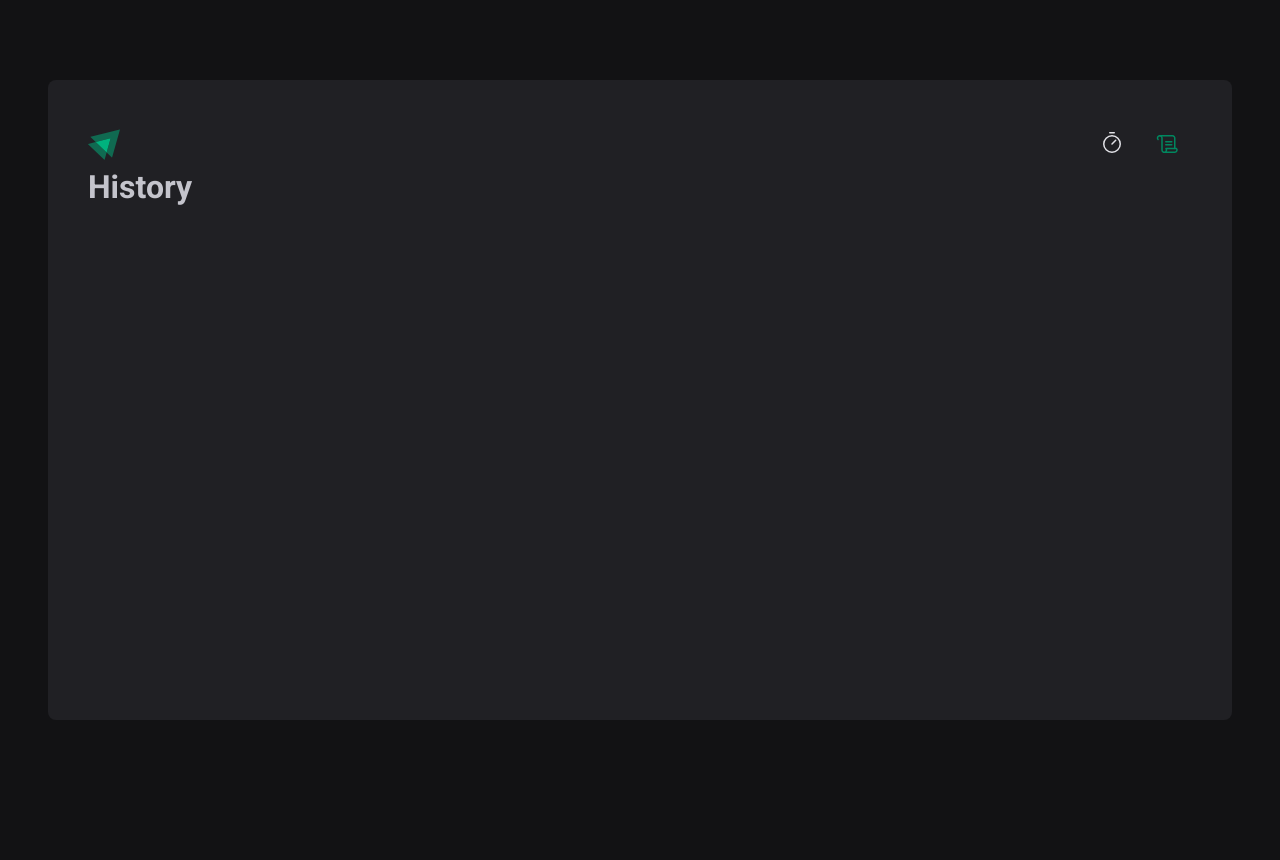
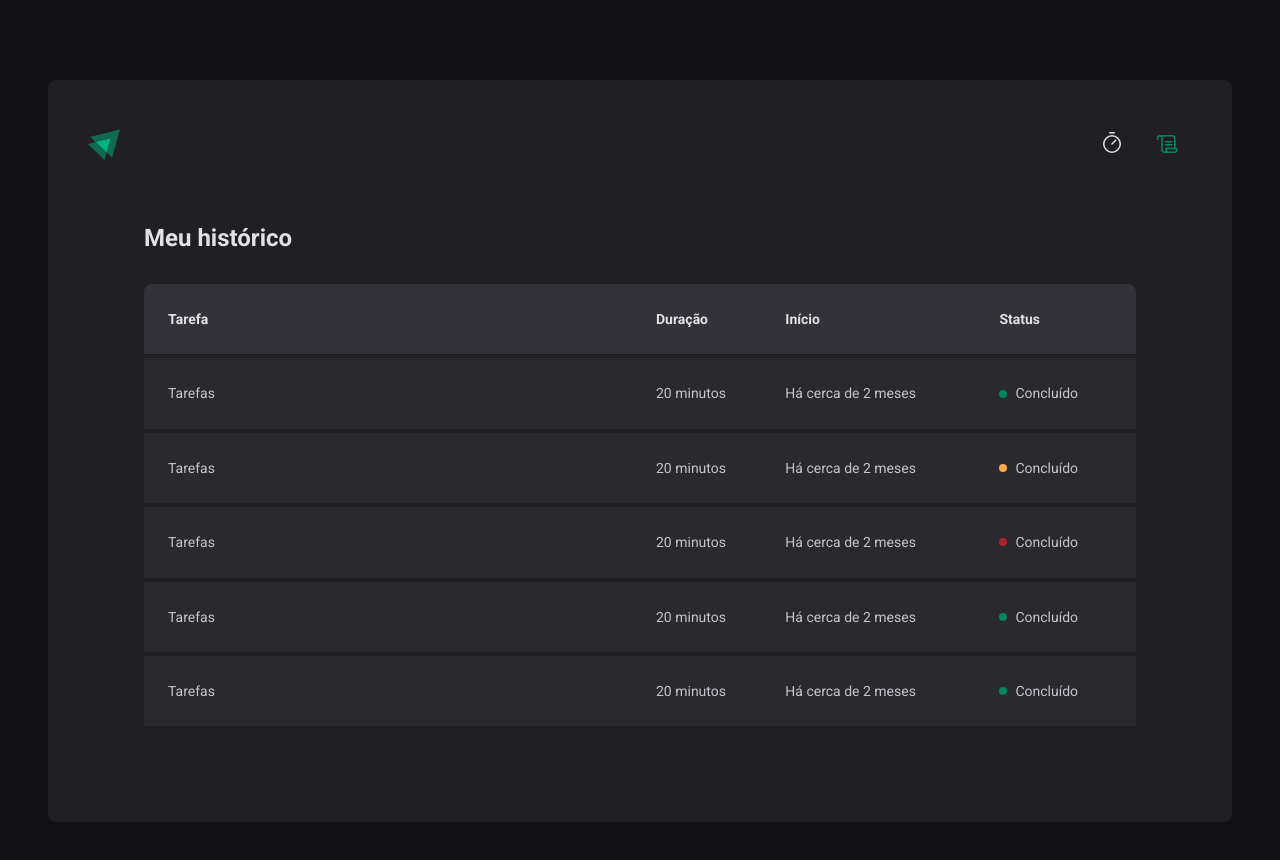
Before and after one commit to LucasMagnago/02-ignite-timer, a React (Vite) app: page /history in a window 1280 px wide. Shown: the top 860 px of the page. Before the commit the page ends 800 px from the top, so only its background shows below. Built offline with nearby package versions, Linux system fonts and the light colour scheme.

Commit message:
validando formulário com react hook form e zod

```diff
--- a/package.json
+++ b/package.json
@@ -10,11 +10,14 @@
     "preview": "vite preview"
   },
   "dependencies": {
+    "@hookform/resolvers": "^3.3.4",
     "phosphor-react": "^1.4.1",
     "react": "^18.2.0",
     "react-dom": "^18.2.0",
+    "react-hook-form": "^7.51.2",
     "react-router-dom": "^6.22.3",
-    "styled-components": "^6.1.8"
+    "styled-components": "^6.1.8",
+    "zod": "^3.22.4"
   },
   "devDependencies": {
     "@rocketseat/eslint-config": "^2.2.2",
--- a/src/pages/History.tsx
+++ /dev/null
@@ -1,3 +0,0 @@
-export function History() {
-  return <h1>History</h1>
-}
--- /dev/null
+++ b/src/pages/History/index.tsx
@@ -0,0 +1,64 @@
+import { HistoryContainer, HistoryList, Status } from './styles'
+
+export function History() {
+  return (
+    <HistoryContainer>
+      <h1>Meu histórico</h1>
+
+      <HistoryList>
+        <table>
+          <thead>
+            <tr>
+              <th>Tarefa</th>
+              <th>Duração</th>
+              <th>Início</th>
+              <th>Status</th>
+            </tr>
+          </thead>
+          <tbody>
+            <tr>
+              <td>Tarefas</td>
+              <td>20 minutos</td>
+              <td>Há cerca de 2 meses</td>
+              <td>
+                <Status statusColor="green">Concluído</Status>
+              </td>
+            </tr>
+            <tr>
+              <td>Tarefas</td>
+              <td>20 minutos</td>
+              <td>Há cerca de 2 meses</td>
+              <td>
+                <Status statusColor="yellow">Concluído</Status>
+              </td>
+            </tr>
+            <tr>
+              <td>Tarefas</td>
+              <td>20 minutos</td>
+              <td>Há cerca de 2 meses</td>
+              <td>
+                <Status statusColor="red">Concluído</Status>
+              </td>
+            </tr>
+            <tr>
+              <td>Tarefas</td>
+              <td>20 minutos</td>
+              <td>Há cerca de 2 meses</td>
+              <td>
+                <Status statusColor="green">Concluído</Status>
+              </td>
+            </tr>
+            <tr>
+              <td>Tarefas</td>
+              <td>20 minutos</td>
+              <td>Há cerca de 2 meses</td>
+              <td>
+                <Status statusColor="green">Concluído</Status>
+              </td>
+            </tr>
+          </tbody>
+        </table>
+      </HistoryList>
+    </HistoryContainer>
+  )
+}
--- /dev/null
+++ b/src/pages/History/styles.ts
@@ -0,0 +1,85 @@
+import { styled } from 'styled-components'
+
+export const HistoryContainer = styled.main`
+  flex: 1;
+  padding: 3.5rem;
+
+  display: flex;
+  flex-direction: column;
+
+  h1 {
+    font-size: 1.5rem;
+    color: ${(props) => props.theme['gray-100']};
+  }
+`
+
+export const HistoryList = styled.div`
+  flex: 1;
+  overflow: auto;
+  margin-top: 2rem;
+
+  table {
+    width: 100%;
+    border-collapse: collapse;
+    min-width: 600px;
+
+    th {
+      background-color: ${(props) => props.theme['gray-600']};
+      padding: 1rem;
+      text-align: left;
+      color: ${(props) => props.theme['gray-100']};
+      font-size: 0.875rem;
+      line-height: 1.6;
+
+      &:first-child {
+        border-top-left-radius: 8px;
+        padding: 1.5rem;
+      }
+
+      &:last-child {
+        border-top-right-radius: 8px;
+        padding: 1.5rem;
+      }
+    }
+
+    td {
+      background-color: ${(props) => props.theme['gray-700']};
+      border-top: 4px solid ${(props) => props.theme['gray-800']};
+      padding: 1rem;
+      font-size: 0.875rem;
+      line-height: 1.6;
+
+      &:first-child {
+        width: 50%;
+        padding: 1.5rem;
+      }
+
+      &:last-child {
+        padding: 1.5rem;
+      }
+    }
+  }
+`
+const STATUS_COLORS = {
+  yellow: 'yellow-500',
+  green: 'green-500',
+  red: 'red-500',
+}
+
+interface StatusProps {
+  statusColor: keyof typeof STATUS_COLORS
+}
+
+export const Status = styled.span<StatusProps>`
+  display: flex;
+  align-items: center;
+  gap: 0.5rem;
+
+  &::before {
+    content: '';
+    width: 0.5rem;
+    height: 0.5rem;
+    border-radius: 50%;
+    background: ${(props) => props.theme[STATUS_COLORS[props.statusColor]]};
+  }
+`
--- a/src/pages/Home/index.tsx
+++ b/src/pages/Home/index.tsx
@@ -1,4 +1,8 @@
 import { Play } from 'phosphor-react'
+import { useForm } from 'react-hook-form'
+import { zodResolver } from '@hookform/resolvers/zod'
+import * as zod from 'zod'
+
 import {
   CountdownContainer,
   FormContainer,
@@ -9,16 +13,46 @@
   TaskInput,
 } from './styles'
 
+const newCycleFormValidationSchema = zod.object({
+  task: zod.string().min(1, 'Informe a tarefa'),
+  minutesAmount: zod
+    .number()
+    .min(5, 'A duração precisa ser de no mínimo 60 minutos')
+    .max(60, 'A duração precisa ser de no máximo 60 minutos'),
+})
+
+type NewCycleFormData = zod.infer<typeof newCycleFormValidationSchema>
+
 export function Home() {
+  const { register, handleSubmit, watch, reset, formState } =
+    useForm<NewCycleFormData>({
+      resolver: zodResolver(newCycleFormValidationSchema),
+      defaultValues: {
+        task: '',
+        minutesAmount: 0,
+      },
+    })
+
+  function handleCreateNewCycle(data: NewCycleFormData) {
+    console.log(data)
+    reset()
+  }
+
+  console.log(formState.errors)
+
+  const task = watch('task')
+  const isSubmitDisabled = !task
+
   return (
     <HomeContainer>
-      <form action="">
+      <form onSubmit={handleSubmit(handleCreateNewCycle)} action="">
         <FormContainer>
           <label htmlFor="task">Vou trabalhar em</label>
           <TaskInput
             id="task"
             list="task-suggestions"
             placeholder="Dê um nome para o seu projeto"
+            {...register('task')}
           />
 
           <datalist id="task-suggestions">
@@ -33,8 +67,7 @@
             id="minutesAmount"
             placeholder="00"
             step={5}
-            min={0}
-            max={60}
+            {...register('minutesAmount', { valueAsNumber: true })}
           />
 
           <span>minutos.</span>
@@ -48,7 +81,7 @@
           <span>0</span>
         </CountdownContainer>
 
-        <StartCountdownButton disabled type="submit">
+        <StartCountdownButton disabled={isSubmitDisabled} type="submit">
           <Play size={24} />
           Começar
         </StartCountdownButton>
```
Also changed, not shown: 1 other file (tests, documents, lock files or other folders).
